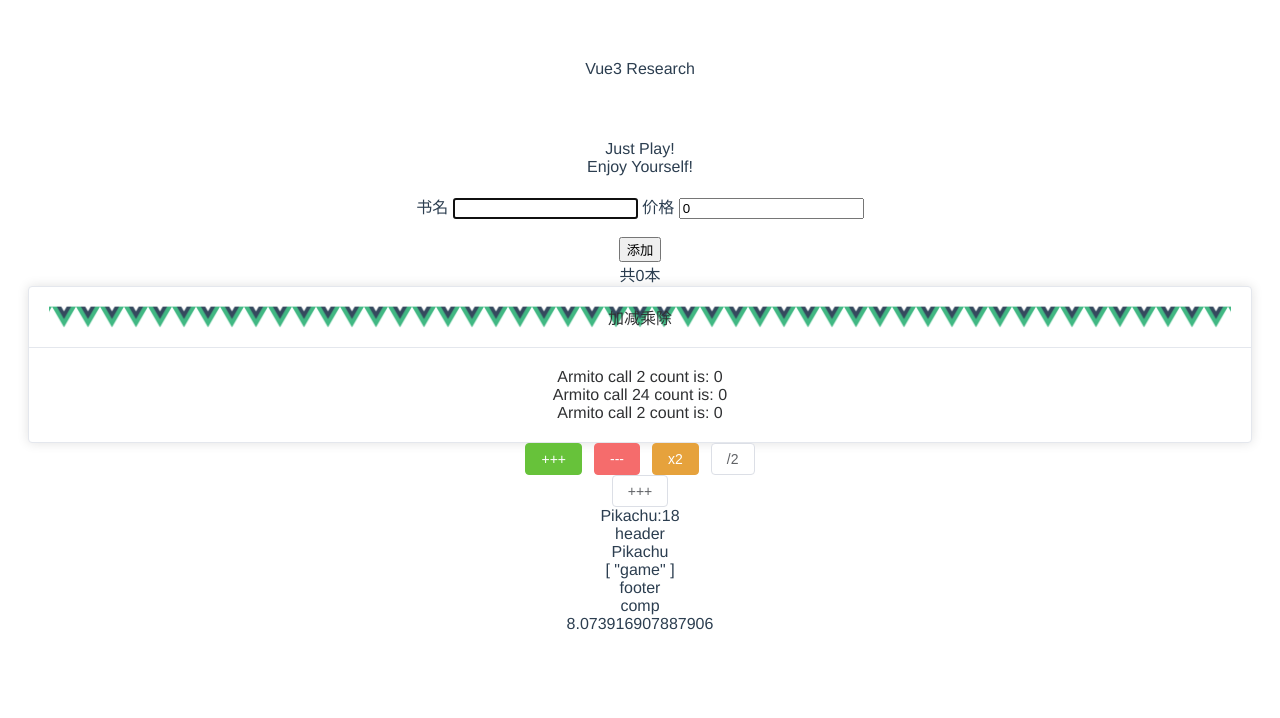
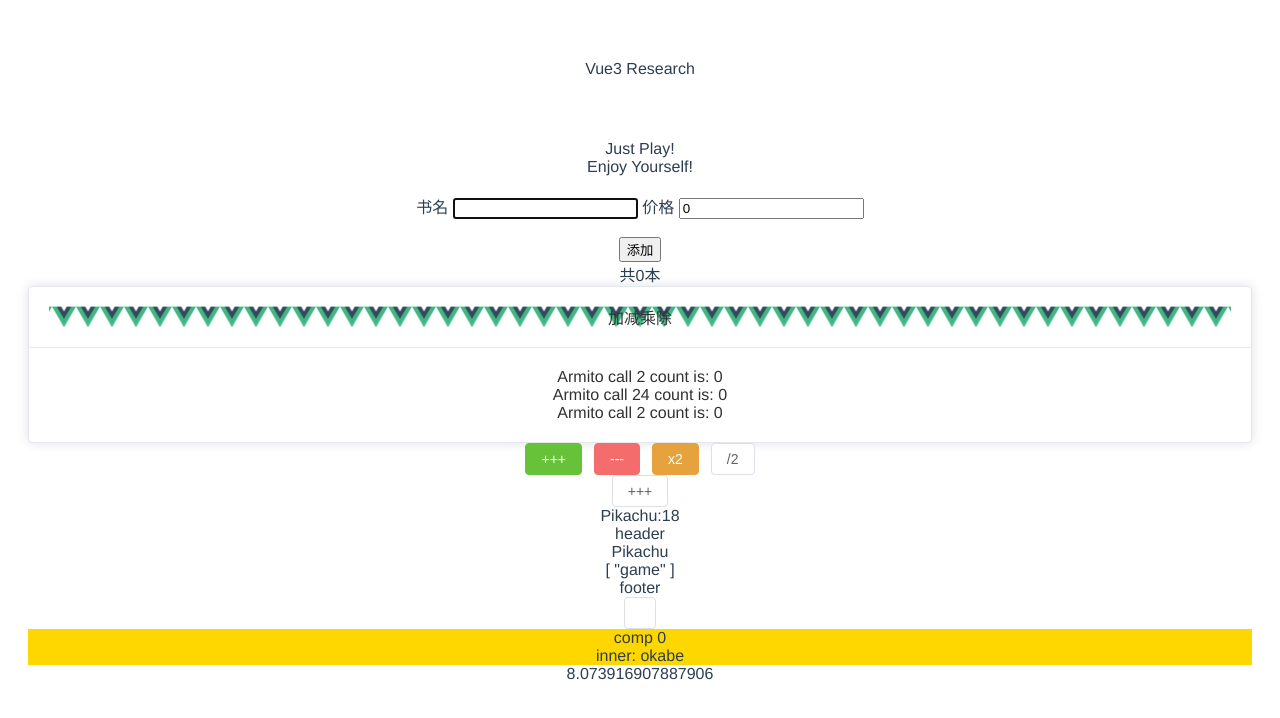
Before and after one commit to Armito/Vite-demo, a Vue app: page / in a window 1280 px wide. Both pictures are taken after a click on the button "To play". Shown: the top 718 px of the page. Built offline with nearby package versions, Linux system fonts and the light colour scheme.

Commit message:
feat: use tsx

```diff
--- a/package.json
+++ b/package.json
@@ -10,6 +10,7 @@
         "prepare": "husky install"
     },
     "dependencies": {
+        "@vitejs/plugin-vue-jsx": "^1.3.8",
         "@vueuse/core": "^7.5.5",
         "element-plus": "^2.0.1",
         "immutable": "^4.0.0",
--- /dev/null
+++ b/src/components/Comp/component.tsx
@@ -0,0 +1,11 @@
+import { CompProps } from './types'
+import styles from './index.module.less'
+
+const Comp = ({ onIncrement, count, author }: CompProps) => (
+    <div class={styles.comp} onClick={onIncrement}>
+        comp {count}
+        <div>inner: {author}</div>
+    </div>
+)
+
+export default Comp
--- /dev/null
+++ b/src/components/Comp/index.module.less
@@ -0,0 +1,3 @@
+.comp {
+    background-color: gold;
+}
--- /dev/null
+++ b/src/components/Comp/index.tsx
@@ -0,0 +1,29 @@
+import { defineComponent, ref } from 'vue'
+import Comp from './component'
+
+export default defineComponent({
+    name: 'Comp',
+
+    props: {
+        author: {
+            type: String,
+            default: 'Armito'
+        }
+    },
+
+    setup({ author }, { expose }) {
+        const count = ref<number>(0)
+        const onIncrement = () => {
+            count.value = count.value + 1
+        }
+        expose({ onIncrement })
+
+        return () => (
+            <Comp
+                count={count.value}
+                author={author}
+                onIncrement={onIncrement}
+            />
+        )
+    }
+})
--- a/src/components/Comp/index.vue
+++ /dev/null
@@ -1,11 +0,0 @@
-<script lang="ts">
-import { defineComponent } from 'vue'
-
-export default defineComponent({
-    name: 'Comp'
-})
-</script>
-
-<template>
-    <div>comp</div>
-</template>
--- /dev/null
+++ b/src/components/Comp/types.ts
@@ -0,0 +1,5 @@
+export interface CompProps {
+    onIncrement: () => void
+    count: number
+    author: string
+}
--- a/src/pages/Play/index.vue
+++ b/src/pages/Play/index.vue
@@ -1,11 +1,16 @@
 <script setup lang="ts" name="play">
+import { ref } from 'vue'
 import Book from '@/components/Book/index.vue'
 import Father from '@/components/Father/index.vue'
 import Slot from '@/components/Slot/index.vue'
-import Comp from '@/components/Comp/index.vue'
+import Comp from '@/components/Comp/index'
 import { usePlay } from './hooks'
 
 const { count } = usePlay()
+const compRef = ref()
+const tip = () => {
+    compRef.value.onIncrement?.()
+}
 </script>
 
 <template>
@@ -27,7 +32,8 @@ const { count } = usePlay()
                 <div>footer</div>
             </template>
         </Slot>
-        <Comp />
+        <el-button @click="tip"></el-button>
+        <Comp ref="compRef" author="okabe" />
         {{ count }}
     </div>
 </template>
--- a/vite.config.ts
+++ b/vite.config.ts
@@ -3,6 +3,7 @@ import vue from '@vitejs/plugin-vue'
 import path from 'path'
 import VueSetupExtend from 'vite-plugin-vue-setup-extend'
 import Pages from 'vite-plugin-pages'
+import VueJsx from '@vitejs/plugin-vue-jsx'
 
 export default defineConfig({
     plugins: [
@@ -10,7 +11,8 @@ export default defineConfig({
         VueSetupExtend(),
         Pages({
             exclude: ['**/components/*.vue', '**/hooks/*.vue']
-        })
+        }),
+        VueJsx()
     ],
     resolve: {
         alias: {
```
Also changed, not shown: src/components/Comp/index.module.less.d.ts (added, +7 -0 lines), 1 other file (tests, documents, lock files or other folders).
